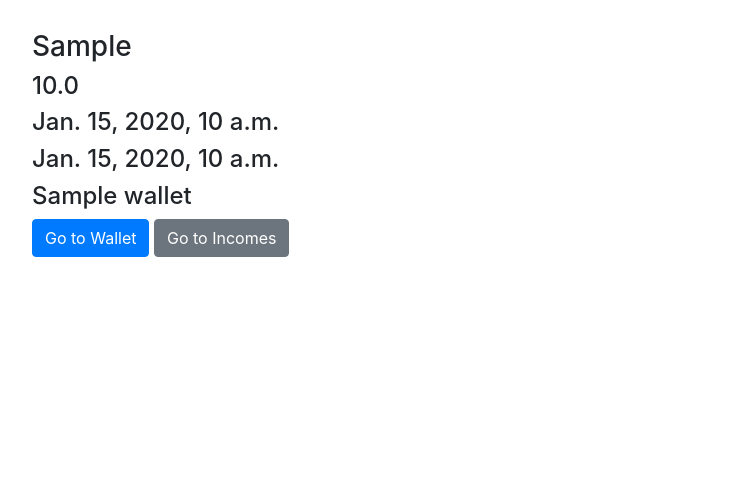
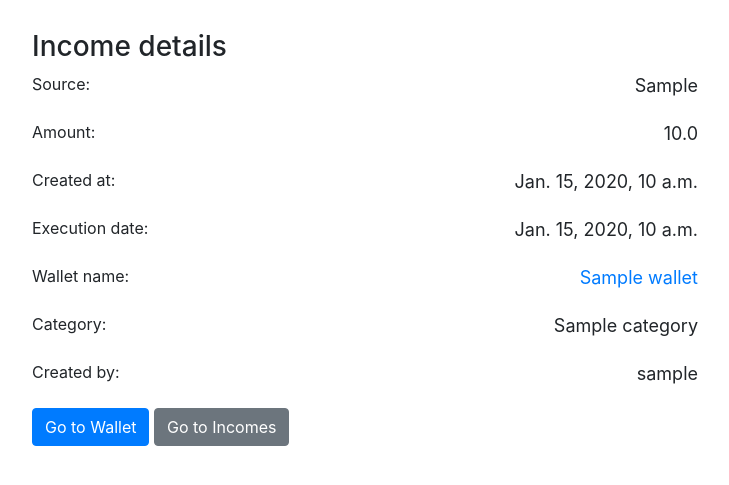
Before and after one commit to mivchal333/Wallet-App, a Django app: page /wallet/income/1/ in a window 1280 px wide. Shown: the part 56-541 px from the top of the page, without its empty margins (53-782 px from the left). Run offline with Django 3.2, Linux system fonts and the light colour scheme; tables that the repository leaves empty hold one stand-in row (values such as "Sample post"); some libraries are stand-ins or nearby versions.

Commit message:
incomeAdd.html changes, style changes

```diff
--- a/authentication/views.py
+++ b/authentication/views.py
@@ -1,4 +1,5 @@
 from django.shortcuts import render, redirect
+
 from .forms import RegisterForm
 
 
@@ -7,7 +8,7 @@ def register(response):
         form = RegisterForm(response.POST)
         if form.is_valid():
             form.save()
-            return redirect("/wallet")
+            return redirect("/wallet/home")
     else:
         form = RegisterForm()
 
--- a/wallet/static/wallet/style.css
+++ b/wallet/static/wallet/style.css
@@ -2,10 +2,41 @@
     margin-top: 30px;
 }
 
-.wallet-list-wrapper {
+.wallet-list-wrapper, .income-list-wrapper {
     max-width: 50%;
 }
 
 .wallet-add-wrapper input {
     max-width: 300px;
 }
+
+.income-amount {
+    float: right;
+    color: green;
+}
+
+.income-card {
+    margin-top: 20px;
+    margin-bottom: 20px;
+}
+
+.income-details-body {
+    width: 60%;
+}
+
+.income-details-body .details-field-name {
+    margin-right: 40px;
+}
+
+.income-details-body .details-field-value {
+    float: right;
+}
+
+.income-details-body .details-field-value {
+    font-size: large;
+}
+
+.last-incomes .add-action-right-btn, .last-expenses .add-action-right-btn {
+    display: inline-block;
+    float: right;
+}
--- a/wallet/templates/wallet/base.html
+++ b/wallet/templates/wallet/base.html
@@ -14,16 +14,16 @@
 </head>
 <body>
 <nav class="navbar navbar-expand-sm bg-dark navbar-dark">
-    <a class="navbar-brand" href="home">Budget App</a>
+    <a class="navbar-brand" href="/wallet/home">Budget App</a>
     <ul class="navbar-nav">
         <li class="nav-item">
             <a class="nav-link" href="/wallet">Wallets</a>
         </li>
         <li class="nav-item">
-            <a class="nav-link" href="/income">Incomes</a>
+            <a class="nav-link" href="/wallet/income">Incomes</a>
         </li>
         <li class="nav-item">
-            <a class="nav-link" href="/expanse">Expanses</a>
+            <a class="nav-link" href="/wallet/expanse">Expanses</a>
         </li>
     </ul>
 </nav>
--- a/wallet/templates/wallet/incomeAdd.html
+++ b/wallet/templates/wallet/incomeAdd.html
@@ -1,5 +1,6 @@
 {% extends "wallet/base.html" %}
 {% block content %}
+    <h3>Adding income to: {{ wallet.name }}</h3>
     <form action="/wallet/{{ wallet_id }}/income/add" method="post">
         {% csrf_token %}
         {% for field in form %}
@@ -12,5 +13,7 @@
             </div>
         {% endfor %}
         <input type="submit" class="btn btn-primary" value="Create">
+        <a type="button" class="btn btn-secondary" href="/wallet/{{ wallet_id }}">Go to Wallet</a>
+
     </form>
 {% endblock content %}
--- a/wallet/templates/wallet/incomeDetails.html
+++ b/wallet/templates/wallet/incomeDetails.html
@@ -1,12 +1,38 @@
 {% extends "wallet/base.html" %}
 {% block content %}
-    <h3>{{ income.source }}</h3>
-    <h4> {{ income.amount }}</h4>
-    <h4> {{ income.createdAt }}</h4>
-    <h4> {{ income.executionDate }}</h4>
-    <h4> {{ income.wallet }}</h4>
+    <div class="income-details-body">
+        <h3>Income details</h3>
+        <div class="form-group">
+            <label class="details-field-name">Source:</label>
+            <p class="details-field-value"> {{ income.source }}</p>
+        </div>
+        <div class="form-group">
+            <label class="details-field-name">Amount:</label>
+            <p class="details-field-value"> {{ income.amount }}</p>
+        </div>
+        <div class="form-group">
+            <label class="details-field-name">Created at:</label>
+            <p class="details-field-value"> {{ income.createdAt }}</p>
+        </div>
+        <div class="form-group">
+            <label class="details-field-name">Execution date:</label>
+            <p class="details-field-value"> {{ income.executionDate }}</p>
+        </div>
+        <div class="form-group">
+            <label class="details-field-name">Wallet name:</label>
+            <a class="details-field-value" href="/wallet/{{ income.wallet.id }}">  {{ income.wallet.name }}</a>
+        </div>
+        <div class="form-group">
+            <label class="details-field-name">Category:</label>
+            <p class="details-field-value"> {{ income.category.name }}</p>
+        </div>
+        <div class="form-group">
+            <label class="details-field-name">Created by:</label>
+            <p class="details-field-value"> {{ income.user }}</p>
+        </div>
 
-    <a type="button" class="btn btn-primary" href="/wallet/{{ income.wallet.id }}">Go to Wallet</a>
-    <a type="button" class="btn btn-secondary" href="/wallet/income">Go to Incomes</a>
+        <a type="button" class="btn btn-primary" href="/wallet/{{ income.wallet.id }}">Go to Wallet</a>
+        <a type="button" class="btn btn-secondary" href="/wallet/income">Go to Incomes</a>
 
+    </div>
 {% endblock content %}
--- a/wallet/urls.py
+++ b/wallet/urls.py
@@ -8,5 +8,6 @@ urlpatterns = [
     path('<int:wallet_id>/', views.walletDetails, name='walletDetail'),
     path('<int:wallet_id>/income/add', views.incomeAdd, name='incomeAdd'),
     path('add/', views.addWallet, name='addWallet'),
+    path('income/', views.incomeList, name='incomeList'),
     path('income/<int:income_id>/', views.incomeDetails, name='incomeDetail'),
 ]
--- a/wallet/views.py
+++ b/wallet/views.py
@@ -1,6 +1,6 @@
 from django.http import Http404
 from django.http import HttpResponseRedirect
-from django.shortcuts import render
+from django.shortcuts import render, redirect
 
 from .forms import AddIncomeForm
 from .forms import AddWalletForm
@@ -60,6 +60,7 @@ def addWallet(request):
 
 def incomeAdd(request, wallet_id):
     # if this is a POST request we need to process the form data
+    wallet = Wallet.objects.get(pk=wallet_id)
     if request.method == 'POST':
         # create a form instance and populate it with data from the request:
         form = AddIncomeForm(request.POST)
@@ -80,13 +81,28 @@ def incomeAdd(request, wallet_id):
     else:
         form = AddIncomeForm()
 
-    return render(request, 'wallet/incomeAdd.html', {'form': form, 'wallet_id': wallet_id})
+    return render(request, 'wallet/incomeAdd.html', {'form': form, 'wallet_id': wallet_id, 'wallet': wallet})
 
 
 def walletList(request):
-    walletList = Wallet.objects.filter(user=request.user)
+    if request.user.is_authenticated:
+        walletList = Wallet.objects.filter(user=request.user)
 
-    context = {
-        'walletList': walletList,
-    }
-    return render(request, 'wallet/walletList.html', context)
+        context = {
+            'walletList': walletList,
+        }
+        return render(request, 'wallet/walletList.html', context)
+    else:
+        return redirect("/login")
+
+
+def incomeList(request):
+    if request.user.is_authenticated:
+        incomeList = Income.objects.filter(user=request.user)
+
+        context = {
+            'incomeList': incomeList,
+        }
+        return render(request, 'wallet/incomeList.html', context)
+    else:
+        return redirect("/login")
```
Also changed, not shown: wallet/templates/wallet/incomeList.html (added, +18 -0 lines), wallet/templates/wallet/walletDetails.html (+10 -3 lines).
